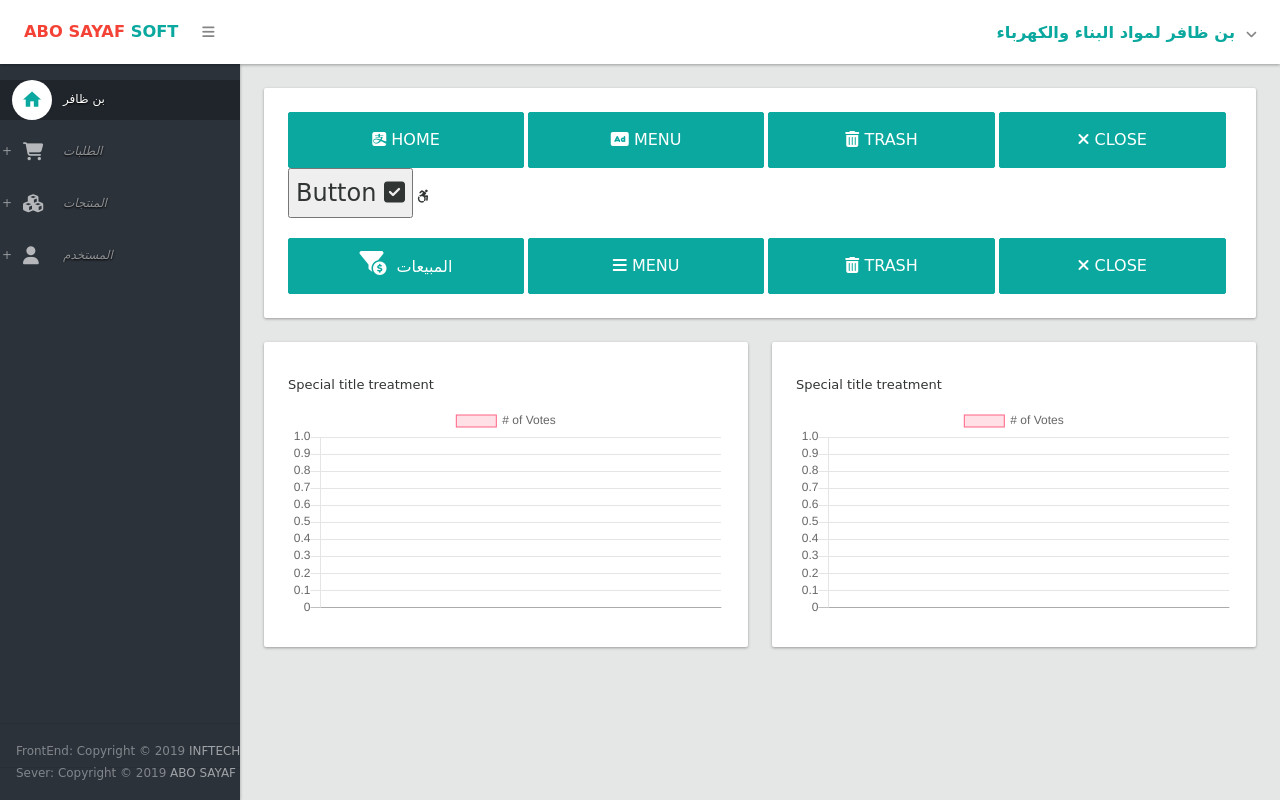
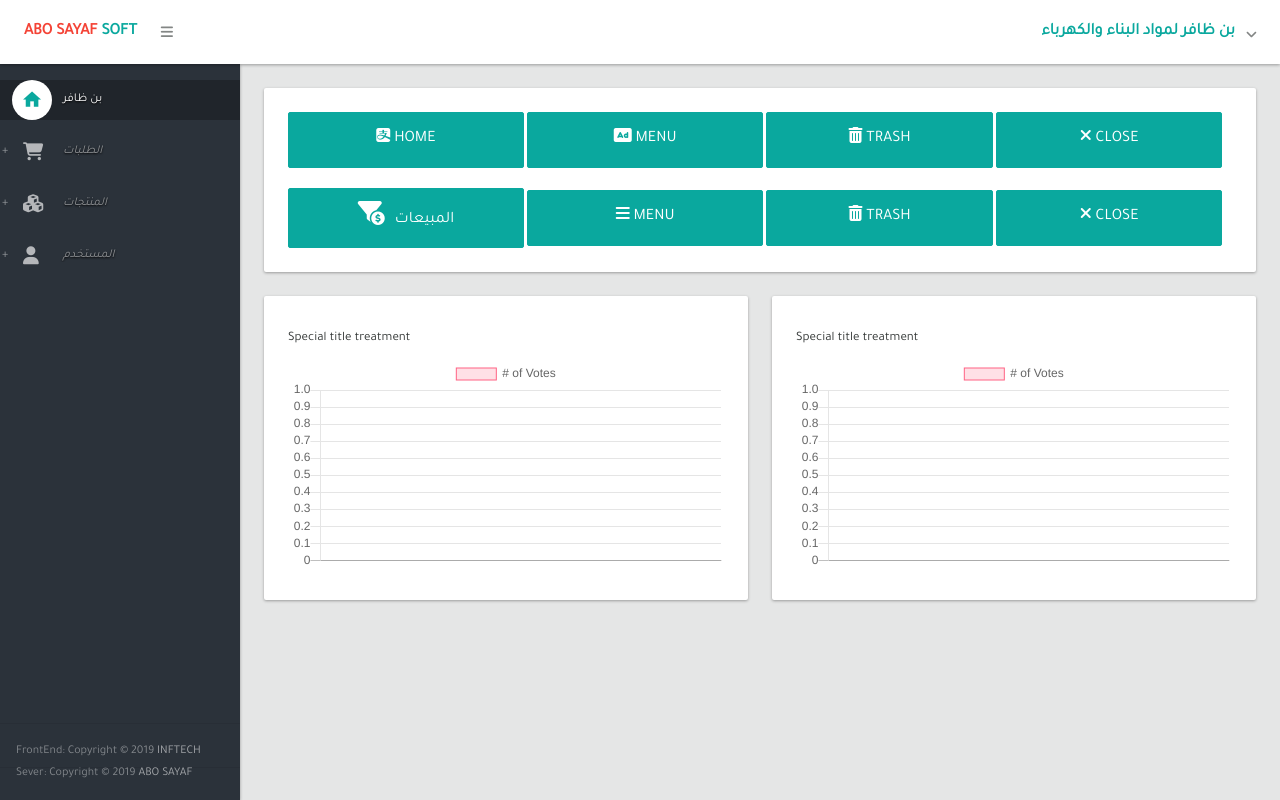
Before and after one commit to RadiObad/INsystem, a Django app: page / in a window 1280 px wide. Run offline with Django 3.2, Linux system fonts and the light colour scheme; a user stored in the database is signed in; data that the repository does not hold is empty; some libraries are stand-ins or nearby versions.

Commit message:
Added Tajawal font

```diff
--- a/InventorySYS/static/css/change_ar.css
+++ b/InventorySYS/static/css/change_ar.css
@@ -1,7 +1,5 @@
 .table {
-    width: 100%;
-    max-width: 100%;
-    margin-bottom: 24px;
+
     direction: rtl;
     text-align: right;
 }
@@ -9,6 +7,13 @@
     text-align: right;
 }
 /* Style buttons */
+@font-face {
+    font-family: 'Tajawal';
+    src: url('../fonts/Tajawal-Regular.ttf')  format("truetype"),
+         local('Tajawal');
+
+}
+
 body{
-	font-family: cursive;
+	font-family:'Tajawal', cursive;
 }
--- a/InventorySYS/templates/home.html
+++ b/InventorySYS/templates/home.html
@@ -22,12 +22,10 @@
 				<button class="btn btn-primary"style="padding: 12px 16px;font-size: 16px;width: 25%"><i class="fas fa-ad"></i> Menu</button>
 				<button class="btn btn-primary"style="padding: 12px 16px;font-size: 16px;width: 24%"><i class="fa fa-trash"></i> Trash</button>
 				<button class="btn btn-primary"style="padding: 12px 16px;font-size: 16px;width: 24%"><i class="fa fa-close"></i> Close</button>
-				<button style='font-size:24px'>Button <i class='fas fa-check-square'></i></button>
+				</div>
 
-				<i class="fab fa-accessible-icon"></i>
-				</div>
 				<div class="col-sm-12">
-				<button class="btn btn-primary"style="padding: 12px 16px;font-size: 16px;width: 25%"><i class="fas fa-funnel-dollar	" style='font-size:24px; padding-right: 10px' ></i>المبيعات</button>
+				<button class="btn btn-primary"style="padding: 12px 16px;font-size: 16px;width: 25%"><i class="fas fa-funnel-dollar nm" style='font-size:24px; padding-right: 10px;' ></i>المبيعات</button>
 				<button class="btn btn-primary"style="padding: 12px 16px;font-size: 16px;width: 25%"><i class="fa fa-bars"></i> Menu</button>
 				<button class="btn btn-primary"style="padding: 12px 16px;font-size: 16px;width: 24%"><i class="fa fa-trash"></i> Trash</button>
 				<button class="btn btn-primary"style="padding: 12px 16px;font-size: 16px;width: 24%"><i class="fa fa-close"></i> Close</button>
```
Also changed, not shown: InventorySYS/db.sqlite3.
